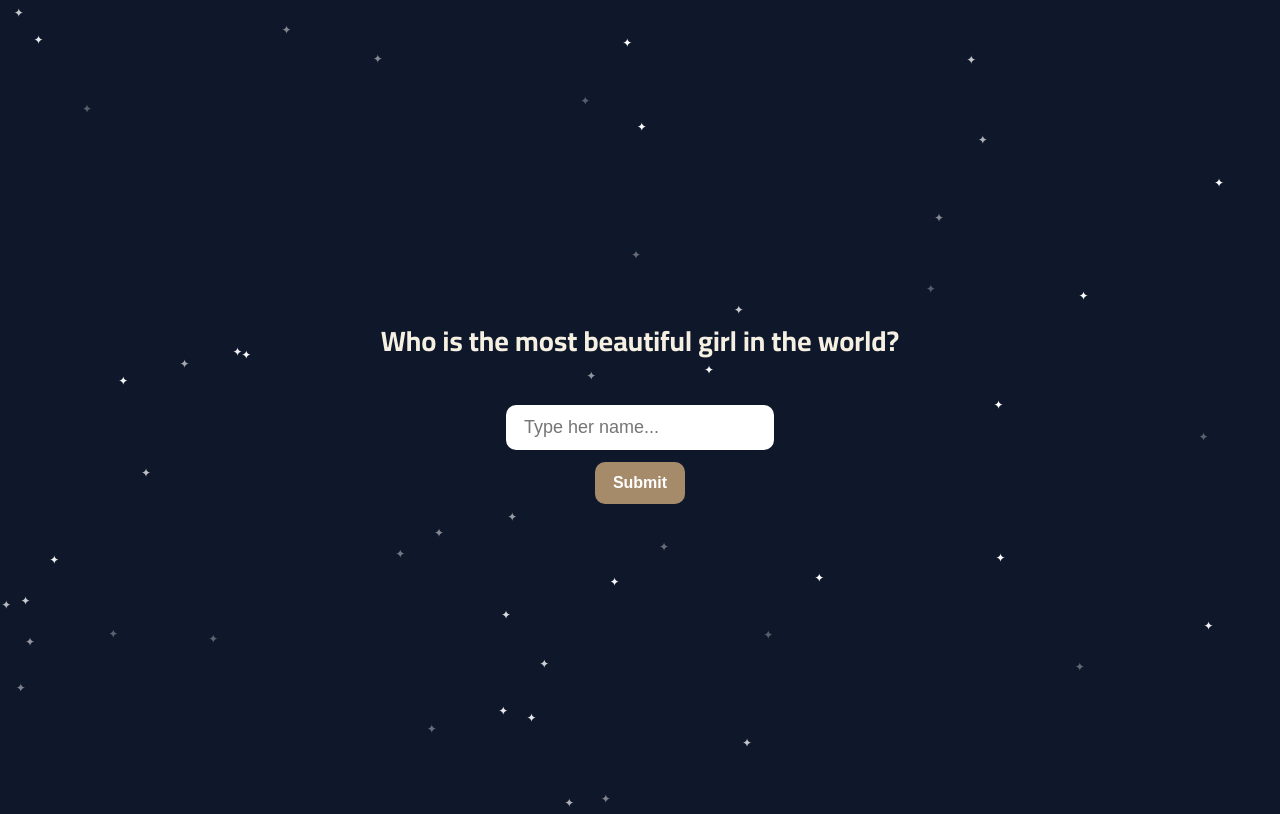
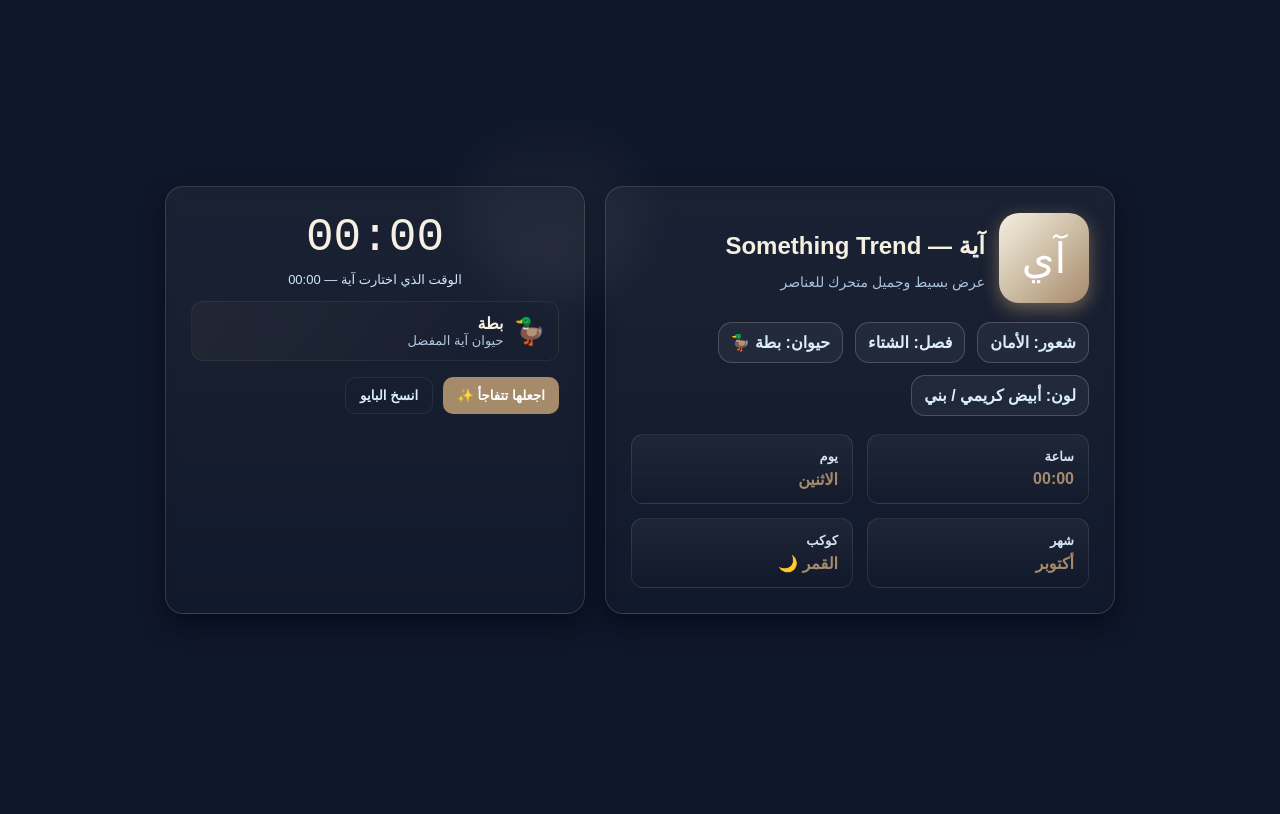
Before and after one commit to alibelalia/aya, a plain HTML site: page index.html in a window 1280 px wide. Drawn offline with Linux system fonts and the light colour scheme.

Commit message:
Update index.html

```diff
--- a/index.html
+++ b/index.html
@@ -1,60 +1,152 @@
-<!doctype html>
-<html lang="en" dir="ltr">
+<!DOCTYPE html>
+<html lang="ar" dir="rtl">
 <head>
-<meta charset="utf-8">
-<meta name="viewport" content="width=device-width, initial-scale=1">
-<title>Secret Page</title>
-<link href="https://fonts.googleapis.com/css2?family=Cairo:wght@300;400;600;700&display=swap" rel="stylesheet">
+<meta charset="UTF-8">
+<meta name="viewport" content="width=device-width, initial-scale=1.0">
+<title>آية — Something Trend</title>
 <style>
-/* الصفحة الكاملة */
-body,html{margin:0;padding:0;height:100%;font-family:'Cairo',sans-serif;overflow:hidden;background:#0f172a;}
-#entryPage,#mainPage{position:absolute;width:100%;height:100%;top:0;left:0;transition:opacity 0.8s;}
-#entryPage{display:flex;flex-direction:column;justify-content:center;align-items:center;color:#f5f0e1;background:#0f172a;}
-#entryPage input{padding:12px 18px;border-radius:10px;border:none;margin-top:20px;font-size:18px;}
-#entryPage button{padding:12px 18px;margin-top:12px;border-radius:10px;border:none;font-weight:bold;cursor:pointer;background:#a68b6b;color:white;font-size:16px;transition:transform 0.3s;}
-#entryPage button:hover{transform:scale(1.08);}
-#mainPage{opacity:0;pointer-events:none;}
+body {
+  font-family: 'Cairo', sans-serif;
+  background-color: #0f172a; /* الخلفية كما هي */
+  margin: 0;
+  display: flex;
+  justify-content: center;
+  align-items: center;
+  min-height: 100vh;
+  color: #f5f0e1;
+  overflow-x: hidden;
+}
 
-/* --- كود الموقع المذهل --- */
-:root{--bg1:#0f172a;--accent:#f5f0e1;--accent-dark:#a68b6b;}
-.wrap{display:grid;grid-template-columns:1fr 420px;gap:20px;max-width:950px;margin:auto;height:100%;align-items:start;}
-.hero, .side{background:linear-gradient(180deg, rgba(245,240,225,0.05), rgba(245,240,225,0.01));border-radius:18px;padding:25px;border:1px solid rgba(245,240,225,0.15);box-shadow:0 12px 24px rgba(2,6,23,0.6);backdrop-filter:blur(6px);}
-.avatar{width:90px;height:90px;border-radius:20px;background:linear-gradient(135deg, var(--accent), var(--accent-dark));display:flex;align-items:center;justify-content:center;font-size:42px;color:#fff;box-shadow:0 6px 18px rgba(166,139,107,0.6);}
-.mood-row{display:flex;gap:12px;flex-wrap:wrap;margin-top:18px;}
-.chip{background:rgba(255,255,255,0.05);padding:10px 12px;border-radius:14px;color:#dbeeff;font-weight:600;border:1px solid rgba(245,240,225,0.2);}
-.meta-grid{display:grid;grid-template-columns:repeat(2,1fr);gap:14px;margin-top:18px;}
-.meta{background:linear-gradient(180deg, rgba(245,240,225,0.05), transparent);padding:14px;border-radius:12px;border:1px solid rgba(245,240,225,0.1);}
-.side .clock{font-family:monospace;font-size:46px;text-align:center;margin-bottom:8px;transition: color 0.5s ease, transform 0.5s ease;}
-.side .small{font-size:13px;color:#cfe6ff;text-align:center;margin-bottom:14px;}
-.duck{display:flex;align-items:center;gap:10px;padding:12px;border-radius:12px;background:linear-gradient(90deg,rgba(166,139,107,0.07), transparent);border:1px solid rgba(166,139,107,0.12);}
-.cta{display:flex;gap:10px;margin-top:16px;}
-button{cursor:pointer;padding:10px 14px;border-radius:10px;border:0;font-weight:700;}
-.btn-outline{background:transparent;border:1px solid rgba(255,255,255,0.08);color:#dbeeff;}
-.btn-primary{background:var(--accent-dark);color:white;}
-.moon{position:absolute;right:-60px;top:-70px;width:220px;height:220px;border-radius:50%;background:linear-gradient(180deg,#f5f0e120,#f5f0e1);filter:blur(26px);opacity:0.07;pointer-events:none;animation: floatMoon 6s ease-in-out infinite alternate;}
-@keyframes floatMoon{0%{transform:translateY(0);}50%{transform:translateY(-12px);}100%{transform:translateY(0);}}
-.star{position:absolute;color:#fff;font-size:12px;opacity:0.8;animation: starTwinkle 2s infinite alternate;}
-@keyframes starTwinkle{0%{opacity:0.3;}50%{opacity:1;}100%{opacity:0.3;}}
+.wrap {
+  display: grid;
+  grid-template-columns: 1fr 420px;
+  gap: 20px;
+  max-width: 950px;
+  width: 100%;
+}
+
+.hero, .side {
+  background: linear-gradient(180deg, rgba(245,240,225,0.05), rgba(245,240,225,0.01));
+  border-radius: 18px;
+  padding: 25px;
+  border: 1px solid rgba(245,240,225,0.15);
+  box-shadow: 0 12px 24px rgba(2,6,23,0.6);
+  backdrop-filter: blur(6px);
+  transition: transform 0.4s ease;
+  position: relative;
+}
+.hero:hover, .side:hover {
+  transform: translateY(-6px) scale(1.02);
+}
+
+.avatar {
+  width: 90px;
+  height: 90px;
+  border-radius: 20px;
+  background: linear-gradient(135deg, #f5f0e1, #a68b6b);
+  display: flex;
+  align-items: center;
+  justify-content: center;
+  font-size: 42px;
+  color: #fff;
+  box-shadow: 0 6px 18px rgba(166,139,107,0.6);
+  transition: transform 0.3s ease;
+}
+.avatar:hover { transform: rotate(-10deg) scale(1.1); }
+
+.title h1 { color: #f5f0e1; font-size: 24px; margin-bottom: 4px; }
+.title p { color: #bcd3ef; opacity: 0.9; font-size: 14px; }
+
+.mood-row {
+  display: flex;
+  gap: 12px;
+  flex-wrap: wrap;
+  margin-top: 18px;
+}
+.chip {
+  background: rgba(255,255,255,0.05);
+  padding: 10px 12px;
+  border-radius: 14px;
+  color: #dbeeff;
+  font-weight: 600;
+  border: 1px solid rgba(245,240,225,0.2);
+  transition: transform 0.3s ease;
+}
+.chip:hover { transform: translateY(-3px) scale(1.05); }
+
+.meta-grid {
+  display: grid;
+  grid-template-columns: repeat(2,1fr);
+  gap: 14px;
+  margin-top: 18px;
+}
+.meta {
+  background: linear-gradient(180deg, rgba(245,240,225,0.05), transparent);
+  padding: 14px;
+  border-radius: 12px;
+  border: 1px solid rgba(245,240,225,0.1);
+  transition: transform 0.3s ease;
+}
+.meta:hover { transform: translateY(-4px) scale(1.03); }
+.meta h3 { margin:0; font-size:13px; color:#dbeeff; opacity:0.95; }
+.meta p { margin:6px 0 0; font-weight:700; color:#a68b6b; }
+
+.side .clock {
+  font-family: monospace;
+  font-size: 46px;
+  text-align: center;
+  margin-bottom: 8px;
+  transition: color 0.5s ease, transform 0.5s ease;
+}
+.side .small { font-size:13px; color:#cfe6ff; text-align:center; margin-bottom:14px; }
+
+.duck {
+  display: flex;
+  align-items: center;
+  gap: 10px;
+  padding: 12px;
+  border-radius: 12px;
+  background: linear-gradient(90deg, rgba(166,139,107,0.07), transparent);
+  border: 1px solid rgba(166,139,107,0.12);
+  transition: transform 0.3s ease;
+}
+.duck:hover { transform: translateY(-5px) scale(1.05); }
+
+.cta { display: flex; gap:10px; margin-top:16px; }
+button { cursor: pointer; padding:10px 14px; border-radius:10px; border:0; font-weight:700; transition: transform 0.3s ease; }
+.btn-outline { background: transparent; border:1px solid rgba(255,255,255,0.08); color:#dbeeff; }
+.btn-outline:hover { transform: scale(1.08); }
+.btn-primary { background: #a68b6b; color: white; }
+.btn-primary:hover { transform: scale(1.08); }
+
+.moon {
+  position:absolute;
+  right:-60px;
+  top:-70px;
+  width:180px;
+  height:180px;
+  border-radius:50%;
+  background: linear-gradient(180deg,#f5f0e120,#f5f0e1);
+  filter: blur(26px);
+  opacity:0.07;
+  pointer-events:none;
+  animation: floatMoon 6s ease-in-out infinite alternate;
+}
+@keyframes floatMoon {
+  0% { transform: translateY(0); }
+  50% { transform: translateY(-10px); }
+  100% { transform: translateY(0); }
+}
 </style>
 </head>
 <body>
-
-<!-- صفحة السؤال -->
-<div id="entryPage">
-  <h1 style="font-size:28px;text-align:center;">Who is the most beautiful girl in the world?</h1>
-  <input type="text" id="answerInput" placeholder="Type her name..."/>
-  <button id="submitBtn">Submit</button>
-</div>
-
-<!-- الصفحة المذهلة -->
-<div id="mainPage">
 <div class="wrap">
   <section class="hero">
     <div style="display:flex;align-items:center;gap:14px;">
       <div class="avatar">آي</div>
       <div class="title">
         <h1>آية — Something Trend</h1>
-      <p>عرض مذهل متحرك للأجوبة — مخصوص لتنقلب العقل 😍</p>
+        <p>عرض بسيط وجميل متحرك للعناصر</p>
       </div>
     </div>
     <div class="mood-row">
@@ -75,11 +167,11 @@ button{cursor:pointer;padding:10px 14px;border-radius:10px;border:0;font-weight:
     <div class="moon"></div>
     <div class="clock" id="clock">00:00</div>
     <div class="small">الوقت الذي اختارت آية — 00:00</div>
-  <div class="duck" style="margin-bottom:12px;">
+    <div class="duck">
       <div style="font-size:26px;">🦆</div>
       <div>
         <div style="font-weight:700;">بطة</div>
-      <div style="font-size:13px;color:#cfe6ff;opacity:0.85;">حيوان آية المفضل — لطيف ومهرب :)</div>
+        <div style="font-size:13px;color:#cfe6ff;opacity:0.85;">حيوان آية المفضل</div>
       </div>
     </div>
     <div class="cta">
@@ -88,69 +180,8 @@ button{cursor:pointer;padding:10px 14px;border-radius:10px;border:0;font-weight:
     </div>
   </aside>
 </div>
-</div>
 
-<script>
-// صفحة السؤال
-const entryPage=document.getElementById('entryPage');
-const mainPage=document.getElementById('mainPage');
-document.getElementById('submitBtn').addEventListener('click',()=>{
-  const val=document.getElementById('answerInput').value.trim().toLowerCase();
-  if(val==='aya'){
-    entryPage.style.opacity='0';
-    setTimeout(()=>{
-      entryPage.style.display='none';
-      mainPage.style.opacity='1';
-      mainPage.style.pointerEvents='auto';
-    },800);
-  }else{
-    alert('Wrong! Try again 🙂');
-  }
-});
-
-// ساعة ديناميكية
-const clock = document.getElementById('clock');
-setInterval(()=>{
-  const now = new Date();
-  clock.textContent = now.getHours().toString().padStart(2,'0')+":"+now.getMinutes().toString().padStart(2,'0');
-  clock.style.color = `hsl(${Math.floor(Math.random()*360)},70%,85%)`;
-  clock.style.transform = `translateY(${Math.random()*4-2}px) rotate(${Math.random()*8-4}deg)`;
-},1000);
-
-// نسخ البايو
-const bioText = `آية — 00:00 | الاثنين | أكتوبر | القمر | الأمان | بطة | الشتاء | أبيض كريمي / بني`;
-document.getElementById('copyBtn').addEventListener('click', async()=>{
-  try{await navigator.clipboard.writeText(bioText);alert('تم نسخ البايو!');}catch(e){alert('انسخ يدويًا:\\n'+bioText);}
-});
-
-// مفاجأة confetti
-document.getElementById('surpriseBtn').addEventListener('click',()=>{
-  for(let i=0;i<30;i++){
-    const el = document.createElement('div');
-    el.textContent=['✨','🎉','🌙','🦆','💫','🌟'][Math.floor(Math.random()*6)];
-    el.style.position='fixed';
-    el.style.fontSize=Math.floor(Math.random()*30+16)+'px';
-    el.style.right=Math.floor(Math.random()*90+10)+'px';
-    el.style.top=Math.floor(Math.random()*60+20)+'px';
-    el.style.opacity='0';
-    el.style.transition='transform 1400ms ease-out, opacity 1400ms ease-out';
-    document.body.appendChild(el);
-    requestAnimationFrame(()=>{el.style.opacity='1'; el.style.transform=`translateY(${Math.random()*500+150}px) rotate(${Math.random()*720-360}deg)`;});
-    setTimeout(()=>{el.style.opacity='0';},1400);
-    setTimeout(()=>{el.remove();},2000);
-  }
-});
-
-// نجوم متلألئة
-for(let i=0;i<50;i++){
-  const star=document.createElement('div');
-  star.className='star';
-  star.textContent='✦';
-  star.style.left=Math.random()*window.innerWidth+'px';
-  star.style.top=Math.random()*window.innerHeight+'px';
-  star.style.animationDuration=(1+Math.random()*2)+'s';
-  document.body.appendChild(star);
-}
-</script>
+<!-- ربط ملف JS -->
+<script src="script.js"></script>
 </body>
 </html>
```
Lines whose indentation alone changed are shown as unchanged.
